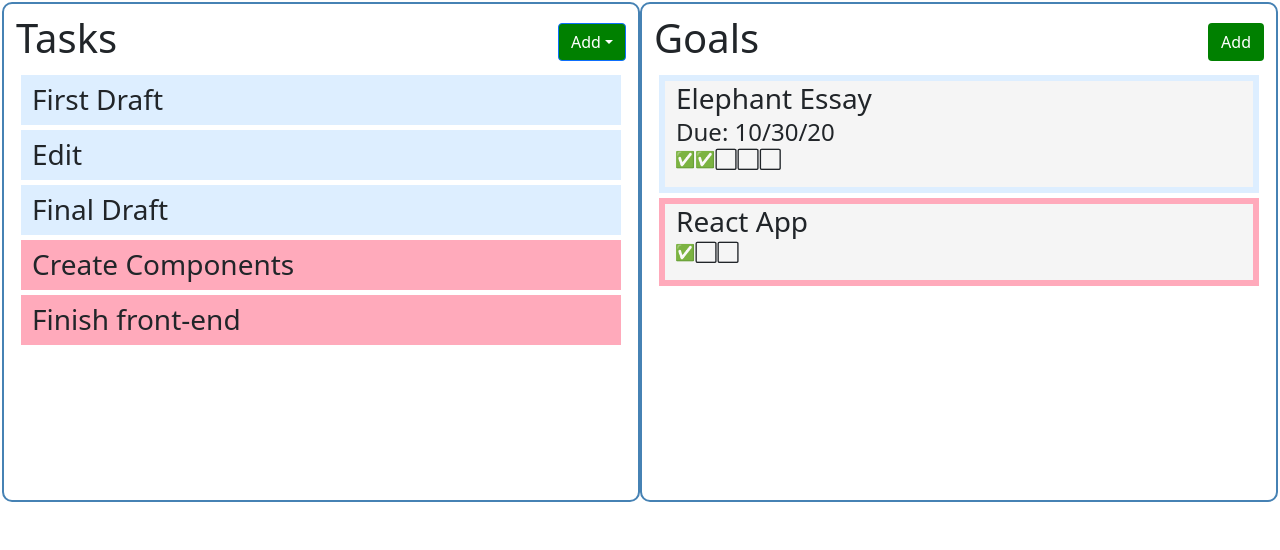
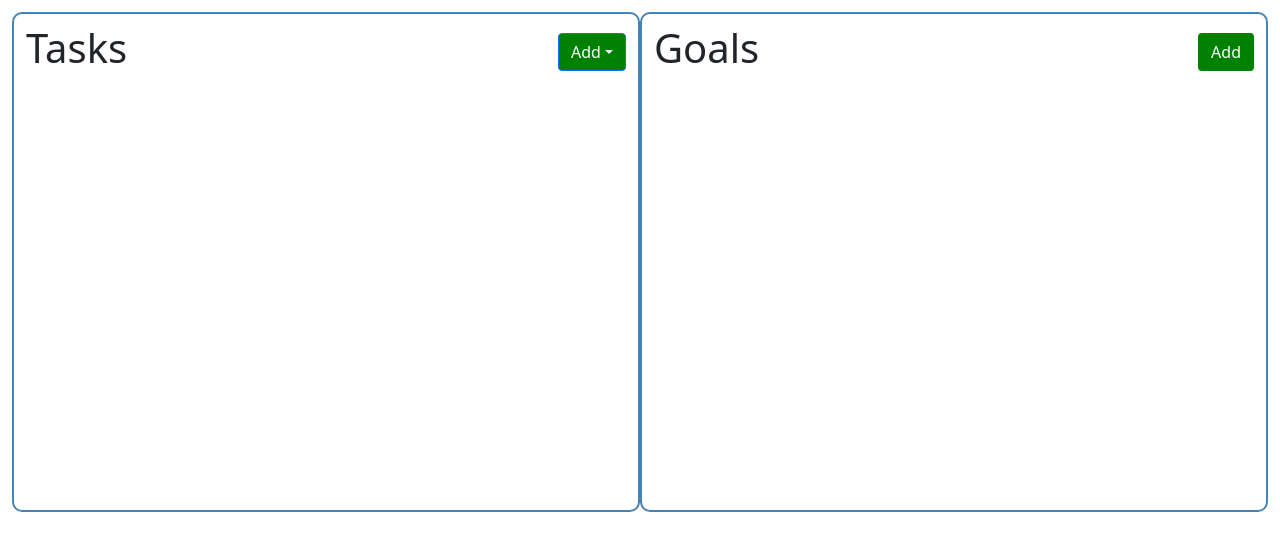
Before and after one commit to mgadbois-code/Goal-Tracker, a React (Create React App) app: page / in a window 1280 px wide. Shown: the top 550 px of the page. Built offline with nearby package versions, Linux system fonts and the light colour scheme.

Commit message:
verison 0.8

```diff
--- a/src/App.js
+++ b/src/App.js
@@ -11,26 +11,9 @@ function App() {
   const [showAddGoal, setShowAddGoal] = useState(false)
   const [showAddTask, setShowAddTask] = useState(false)
   const [addToGoal, setAddToGoal] = useState("")
-  const [goals, setGoals] = useState(
-    [
-        {
-          id: 1,
-          title:"Elephant Essay",
-          dueDate:"10/30/20",
-          tasks:[{id:1,title:"Research", done:true},{id:2,title:"First Draft", done:false},{id:3,title:"Create Outline", done:true},{id:4,title:"Edit", done:false},{id:5,title:"Final Draft", done:false}],
-          showSubGoals: false,
-          color: "#def"
-        },
-        {
-          id: 2,
-          title: "React App",
-          dueDate: "",
-          tasks: [{id:1,title:"Design UI", done:true},{id:2,title:"Create Components", done:false},{id:3,title:"Finish front-end", done:false}],
-          showSubGoals: false,
-          color: "#fab"
-        }
-      ]
-)
+  const [minimizeTasks, setMinimizeTasks] = useState(false)
+  const [minimizeGoals, setMinimizeGoals] = useState(false)
+  const [goals, setGoals] = useState([ ])
 
 const toggleSubGoals = (id) => {
   setGoals(goals.map((goal) =>{
@@ -39,6 +22,7 @@ const toggleSubGoals = (id) => {
       console.log(newGoal)
       return newGoal
     }
+
     return goal
   }))
 
@@ -83,10 +67,11 @@ const addGoal = (goal) => {
 const handleDropDown = (eventKey,event) => {
   setShowAddTask(!showAddTask)
   setAddToGoal(eventKey)
-  console.log(eventKey);
+  console.log(showAddTask);
 }
 
 const submitTasks = (taskArr) =>{
+  setShowAddTask(!showAddTask)
   let taskObjArr = []
   // console.log(taskArr)
   let targetGoal = goals.filter((goal)=> {return goal.id==addToGoal})[0]
@@ -114,17 +99,19 @@ const submitTasks = (taskArr) =>{
 
   return (
     <div className="App">
+
       <div className="container">
         {/* Tasks components */}
-        <Header goals={goals} title="Tasks"  onAdd={handleDropDown} />
+        {showAddTask ? <Header buttonColor="red" buttonText="✖️ Never Mind" title="New Task" onAdd={() => (setShowAddTask(!showAddTask))}/> : <Header goals={goals} title="Tasks"  onAdd={handleDropDown} />}
         {showAddTask ? <AddTask addToGoal={addToGoal.id} onSubmit={submitTasks}/> : <TaskList goals={goals} onToggle={toggleDone} />}
       </div>
       <div className = "container">
         {/* Goals components */}
        {showAddGoal ? <Header  buttonColor="red" buttonText="✖️ Never Mind" title="New Goal" onAdd={() => setShowAddGoal(!showAddGoal)}/> :  <Header  buttonColor="green" buttonText="Add"title="Goals" onAdd={() => setShowAddGoal(!showAddGoal)}/>}
-        {showAddGoal ? <AddGoal addGoal={addGoal} onChange={handleColorChange} />:
+        {showAddGoal ? <AddGoal setShowGoals={() => setShowAddGoal(!showAddGoal)} addGoal={addGoal} onChange={handleColorChange} />:
         <GoalList goals={goals}  onToggle ={toggleSubGoals} toggleDone={toggleDone}/>}
       </div>
+
     </div>
   );
 }
--- a/src/components/AddGoal.js
+++ b/src/components/AddGoal.js
@@ -37,6 +37,7 @@ const AddGoal = (props) => {
 
       const onSubmit = (event) => {
           event.preventDefault();
+          props.setShowGoals();
           if(!goalName){
               alert("Enter a goal name");
               return;
--- a/src/components/AddTask.js
+++ b/src/components/AddTask.js
@@ -12,7 +12,8 @@ const AddTask = (props) => {
         setTaskName("")
     }
 
-    const submitTasks = (taskArr) =>{
+    const submitTasks = (event,taskArr) =>{
+        event.preventDefault();
         props.onSubmit(taskArr)
     }
 
@@ -23,7 +24,7 @@ const AddTask = (props) => {
                         <label style={{marginRight: 5}}>Tasks: </label>
                         <input type="text" value={taskName} onChange= {(event) => setTaskName(event.target.value)} placeholder="Add Task"/>
                         <button style = {{marginRight: "5%"}} onClick={(event) => addTask(event)} className="plus-btn"> ➕ </button>
-                        <Button  onClick={(event) =>submitTasks(taskArr)} type="submit" text="Add Tasks"  color="green"/>
+                        <Button  onClick={(event) => submitTasks(event,taskArr)} type="submit" text="Add Tasks"  color="green"/>
                 </div>
                 <ul>
                     {taskArr.map((task)=> <li>{task}</li>)}
--- a/src/index.css
+++ b/src/index.css
@@ -12,16 +12,25 @@ body {
 .App {
   display: flex;
   flex-direction: row;
-  justify-content: space-around;
+  justify-content:space-evenly;
+  padding: 10px;
 }
 .container {
   /* display: flex; */
   border: 2px solid steelblue;
+  margin-left: 30px;;
   max-width: 500px;
   min-height: 500px;
   min-width: 40%;
   padding: 10px 20px;
   border-radius: 10px;
+}
+
+.minimized {
+  color: blue;
+  max-width: 400px;
+  border: solid black 2px;
+  /* align-self:flex-start */
 }
 
 
```
